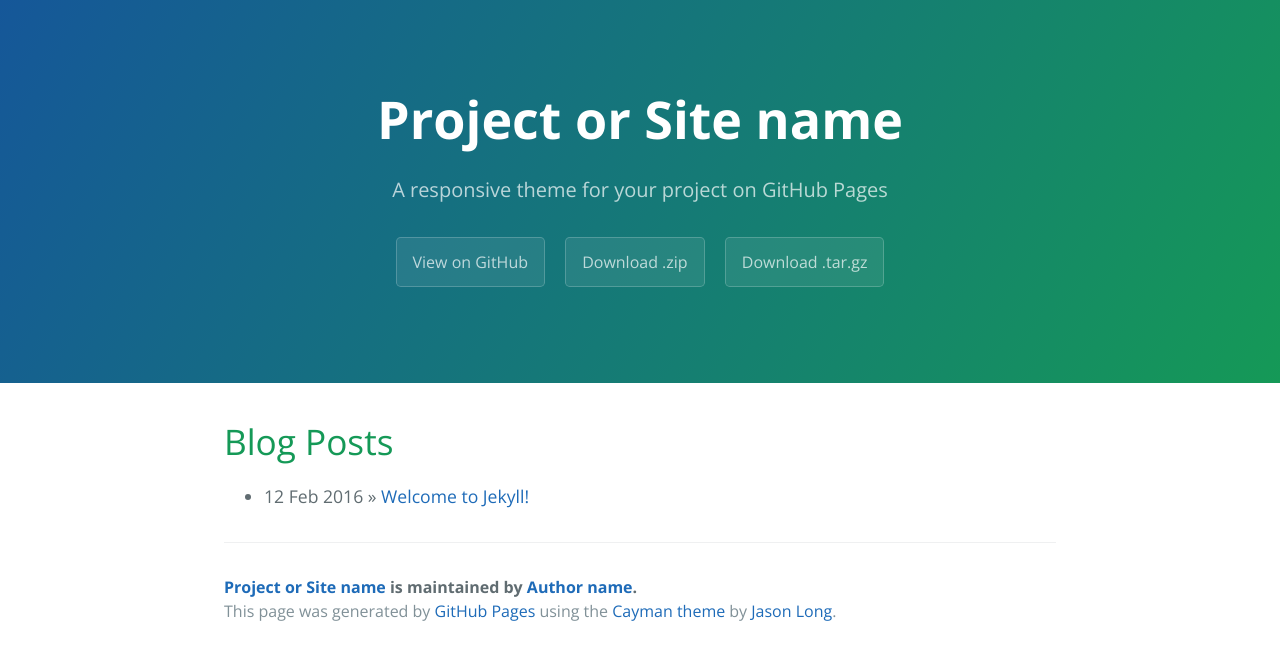
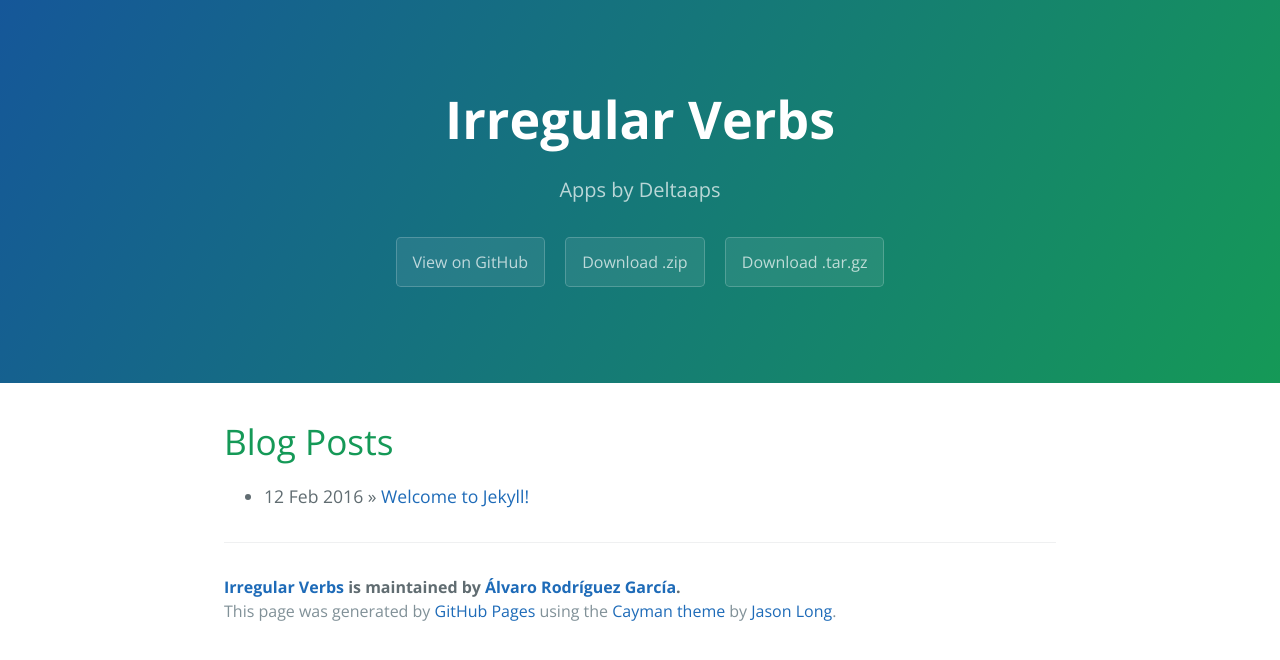
Before and after one commit to alvarorgtr/alvarorgtr.github.io, a Jekyll site: the page built from index.html, in a window 1280 px wide. Shown: the top 660 px of the page. Built offline with Jekyll 4.4.1, drawn with Linux system fonts in a browser that asks for light colours; the list of posts is cut into pages by our own code.

Commit message:
Configure theme

```diff
--- a/_config.yml
+++ b/_config.yml
@@ -1,13 +1,13 @@
 # Setup
-title:        Project or Site name
-tagline:      A responsive theme for your project on GitHub Pages
+title:        Irregular Verbs
+tagline:      Apps by Deltaaps
 baseurl:      ""
 paginate:     1
 
 # About/contact
 author:
-  name:       Author name
-  url:        http://yourhomepage.com
+  name:       Álvaro Rodríguez García
+  url:        alvarorgtr.github.io
 
 # Gems
 gems:
```
